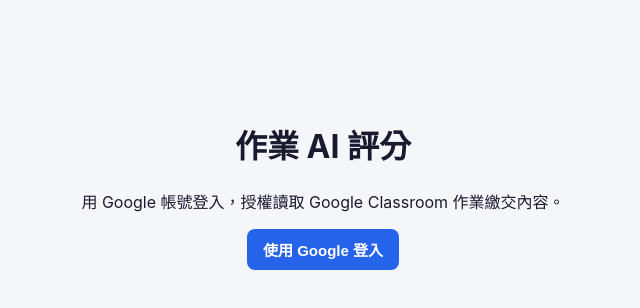
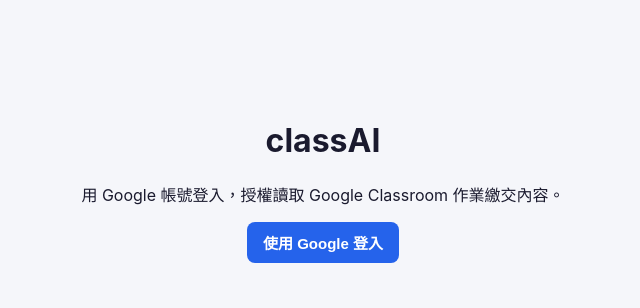
Before and after one commit to hunglun2026/class-ai, a React (Vite) app in the folder web/: page / in a window 1280 px wide. Shown: the top 308 px of the page, without its empty margins (317-957 px from the left). Built offline with nearby package versions, Linux system fonts and the light colour scheme; no server answers.

Commit message:
rename: 作業AI評分 -> classAI

```diff
--- a/web/index.html
+++ b/web/index.html
@@ -3,7 +3,7 @@
   <head>
     <meta charset="UTF-8" />
     <meta name="viewport" content="width=device-width, initial-scale=1.0" />
-    <title>作業 AI 評分</title>
+    <title>classAI</title>
   </head>
   <body>
     <div id="root"></div>
--- a/web/src/App.tsx
+++ b/web/src/App.tsx
@@ -28,7 +28,7 @@
     <>
       <header className="app-header">
         <Link to="/" style={{ textDecoration: "none", color: "#111", fontWeight: 600 }}>
-          作業 AI 評分
+          classAI
         </Link>
         <div className="row">
           <span>{teacher.name}</span>
--- a/web/src/pages/Login.tsx
+++ b/web/src/pages/Login.tsx
@@ -3,7 +3,7 @@
 export default function Login() {
   return (
     <div className="container" style={{ textAlign: "center", marginTop: 80 }}>
-      <h1>作業 AI 評分</h1>
+      <h1>classAI</h1>
       <p>用 Google 帳號登入，授權讀取 Google Classroom 作業繳交內容。</p>
       <button onClick={() => (window.location.href = api.loginUrl())}>使用 Google 登入</button>
     </div>
```
